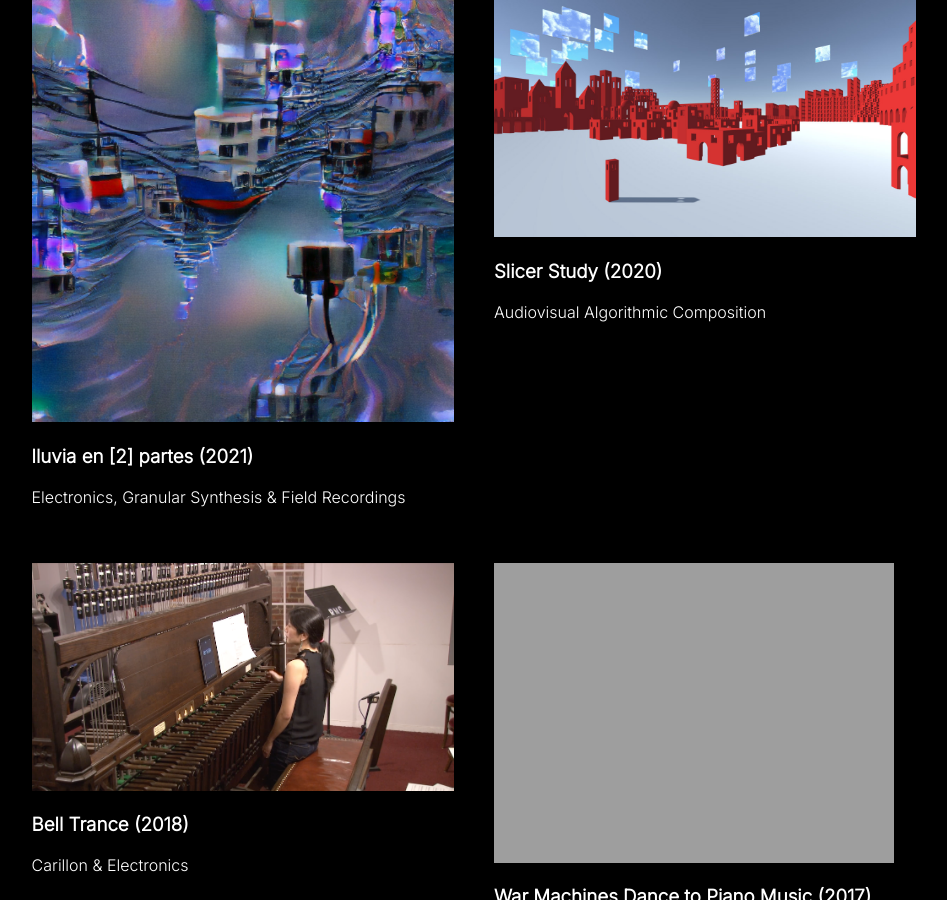
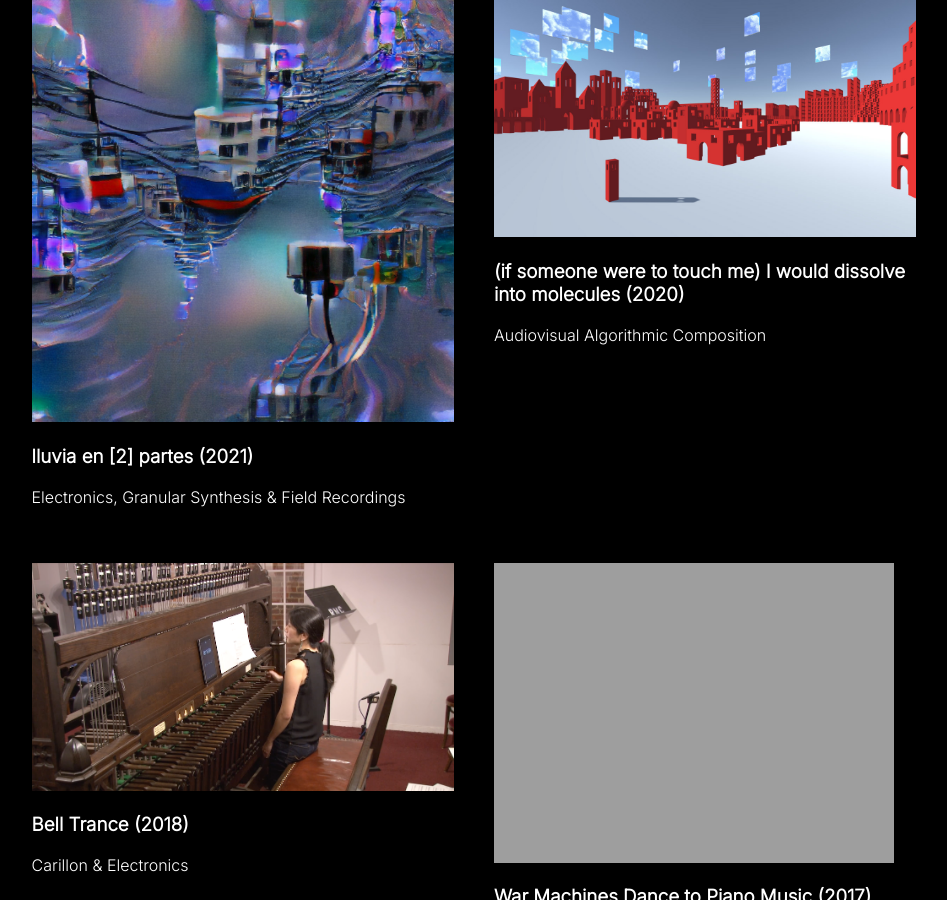
Before and after one commit to matvilap/matvilap.github.io, a Jekyll site: the page built from music.md, in a window 1280 px wide and 900 px high, scrolled down 1082 px. Shown: the whole window, without its empty margins (166-1113 px from the left). Built offline with Jekyll 4.4.1, drawn with Linux system fonts in a browser that asks for light colours; some web fonts are replaced.

Commit message:
updated name

```diff
--- a/_works/slicer.md
+++ b/_works/slicer.md
@@ -1,5 +1,5 @@
 ---
-title: Slicer Study
+title: (if someone were to touch me) I would dissolve into molecules
 subtitle: Audiovisual Algorithmic Composition
 category: piece
 thumb: /images/thumbs/slicerstudy1.jpeg
```
